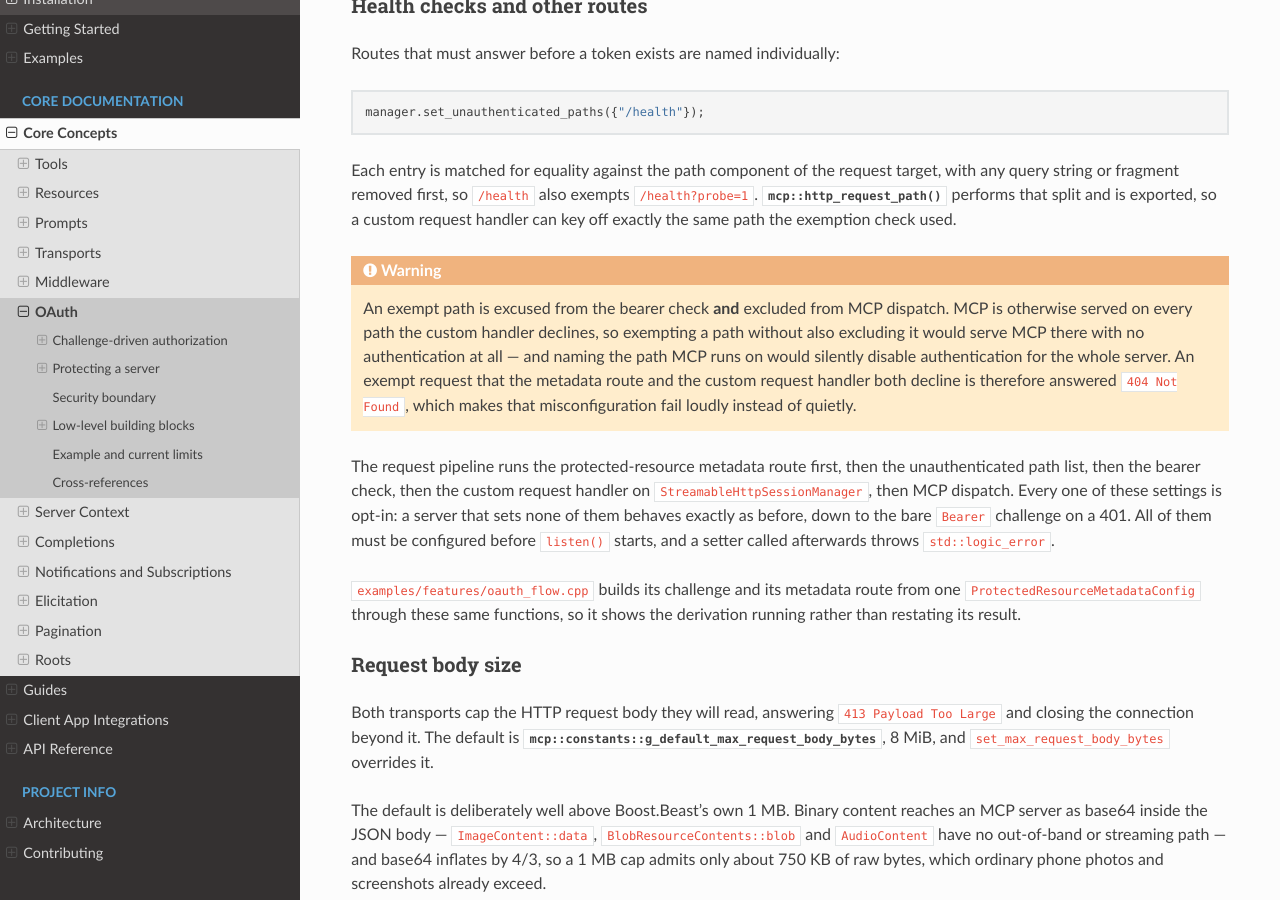
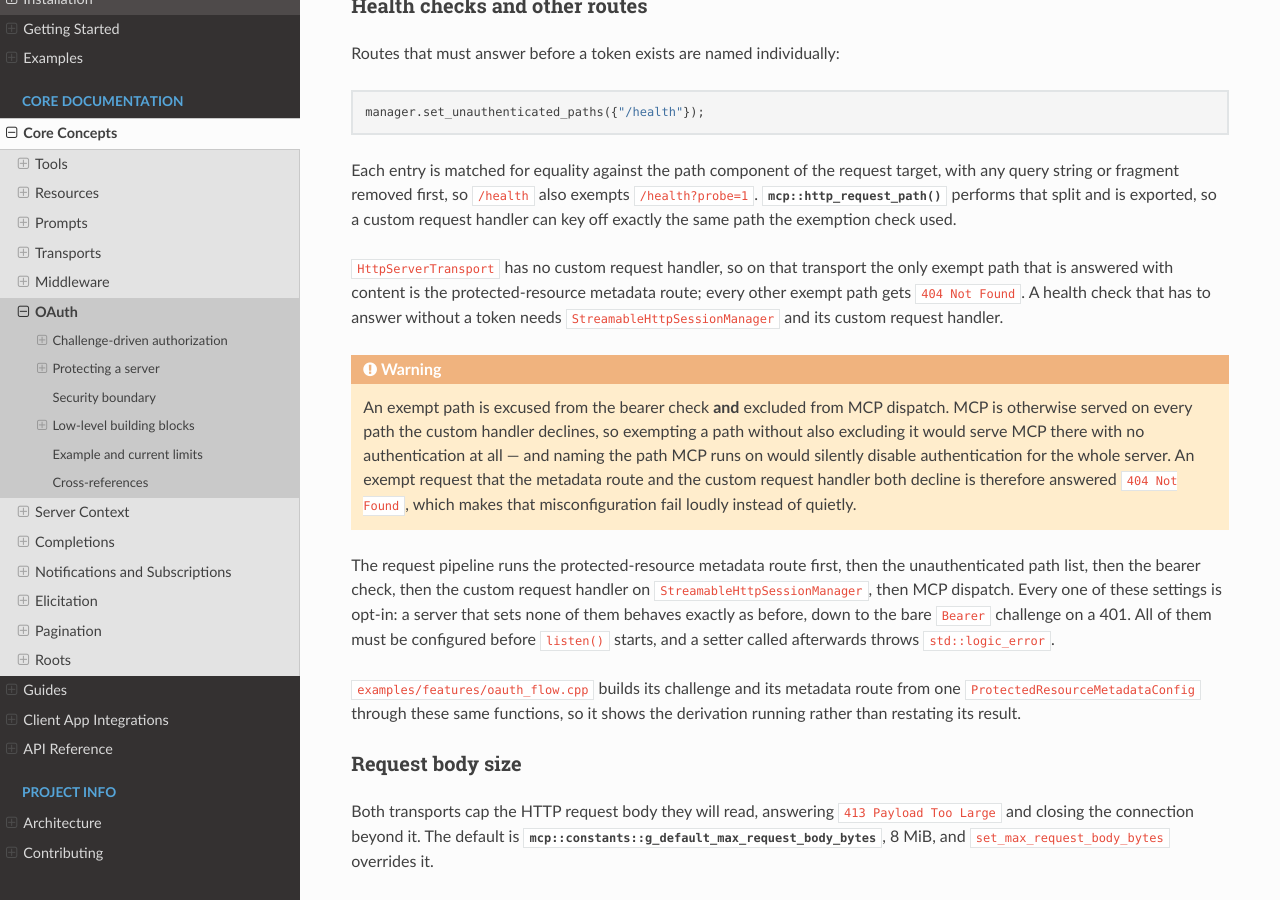
Before and after one commit to yurirocha15/mcp-cpp-sdk, a Sphinx documentation site: the page built from docs/concepts/oauth.rst, in a window 1280 px wide and 900 px high, scrolled down 3805 px. Built offline with Sphinx 7.4.7 and the Read the Docs theme 3.1.0, drawn with Linux system fonts in a browser that asks for light colours.

Commit message:
docs: note that HttpServerTransport answers exempt paths with 404

```diff
--- a/docs/concepts/oauth.rst
+++ b/docs/concepts/oauth.rst
@@ -233,6 +233,12 @@ exempts ``/health?probe=1``. :cpp:func:`mcp::http_request_path` performs that
 split and is exported, so a custom request handler can key off exactly the same
 path the exemption check used.
 
+``HttpServerTransport`` has no custom request handler, so on that transport
+the only exempt path that is answered with content is the protected-resource
+metadata route; every other exempt path gets ``404 Not Found``. A health check
+that has to answer without a token needs ``StreamableHttpSessionManager`` and
+its custom request handler.
+
 .. warning::
 
    An exempt path is excused from the bearer check **and** excluded from MCP
```
Also changed, not shown: 1 other file.
